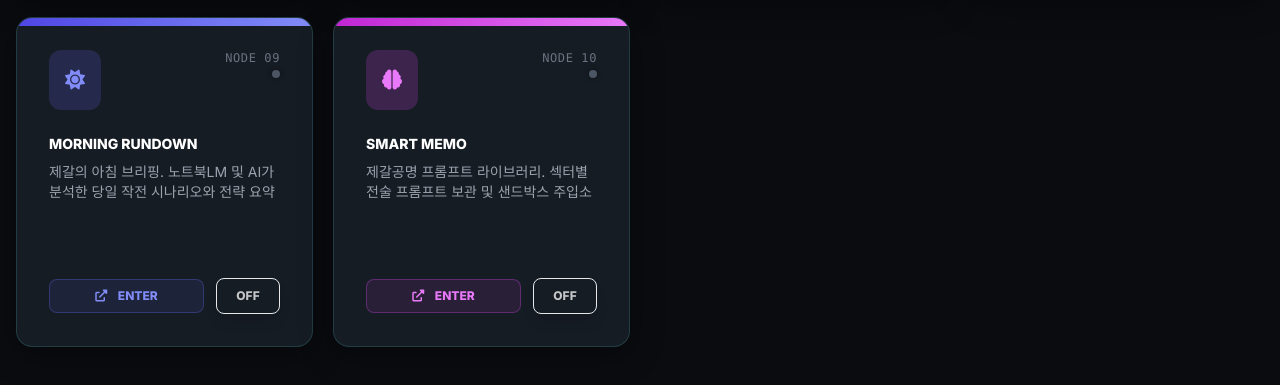
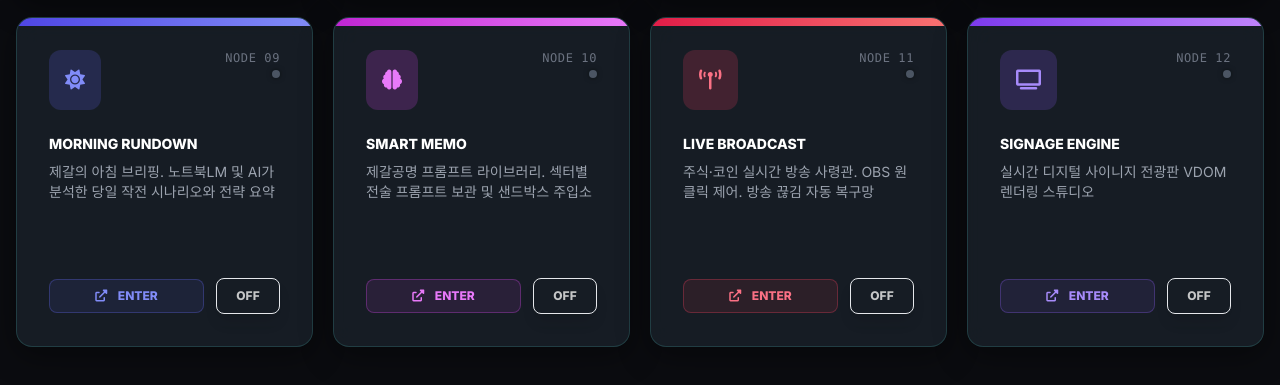
Before and after one commit to YEOWOONCHEA/1004mas_portal, a plain HTML site: page index.html in a window 1280 px wide. Shown: the part 947-1332 px from the top of the page. Drawn offline with nearby package versions, Linux system fonts and the light colour scheme; no server answers.

Commit message:
Add Node 12 Signage Engine to portal

```diff
--- a/index.html
+++ b/index.html
@@ -73,7 +73,7 @@
                         const res = await fetch(`https://krx.1004mas.com/api/system_state?t=${Date.now()}`);
                         const data = await res.json();
                         // Individual Node UI
-                        for(let i=1; i<=10; i++) {
+                        for(let i=1; i<=12; i++) {
                             const nodeId = i < 10 ? `node_0${i}` : `node_${i}`;
                             const nodeBtn = document.getElementById(i < 10 ? `btn-node-0${i}` : `btn-node-${i}`);
                             if(nodeBtn) {
@@ -396,6 +396,56 @@
                     </div>
                 </div>
 
+                <!-- Node 11: 방송 사령관 -->
+                <div class="glass-panel p-6 md:p-8 group relative overflow-hidden flex flex-col h-full fade-in" style="animation-delay: 1.1s;">
+                    <div class="absolute inset-0 bg-gradient-to-br from-rose-500/10 to-transparent opacity-0 group-hover:opacity-100 transition-opacity duration-300 pointer-events-none"></div>
+                    <div class="h-2 w-full absolute top-0 left-0 bg-gradient-to-r from-rose-600 to-red-400 pointer-events-none"></div>
+                    <a href="http://localhost:7777" target="_blank" class="flex-grow flex flex-col relative z-10">
+                        <div class="flex items-start justify-between mb-4 md:mb-6 relative">
+                            <div class="bg-rose-500/20 p-3 md:p-4 rounded-xl text-rose-400">
+                                <i class="fas fa-broadcast-tower text-2xl md:text-xl md:text-3xl"></i>
+                            </div>
+                            <div class="flex flex-col items-end">
+                                <span class="text-[10px] md:text-xs font-mono text-gray-500 tracking-wider">NODE 11</span>
+                                <span id="status-node-11" class="w-2 h-2 rounded-full bg-gray-600 mt-1 shadow-[0_0_5px_rgba(0,0,0,0.5)]"></span>
+                            </div>
+                        </div>
+                        <h2 class="text-xl md:text-sm md:text-2xl font-bold text-white mb-1 md:mb-2 group-hover:text-rose-400 transition-colors">LIVE BROADCAST</h2>
+                        <p class="text-gray-400 text-xs md:text-sm flex-grow">주식·코인 실시간 방송 사령관. OBS 원클릭 제어. 방송 끊김 자동 복구망</p>
+                    </a>
+                    <div class="mt-3 md:mt-6 flex flex-col xl:flex-row items-center gap-2 md:gap-3 relative z-10">
+                        <a href="http://localhost:7777" target="_blank" class="flex-grow py-2 px-4 bg-rose-500/10 border border-rose-500/30 rounded-lg text-rose-400 text-xs font-bold text-center hover:bg-rose-500/20 transition-all">
+                            <i class="fas fa-external-link-alt mr-1 md:mr-2"></i> ENTER
+                        </a>
+                        <button onclick="event.preventDefault(); toggleNode('node_11')" id="btn-node-11" class="w-full xl:w-16 py-1.5 md:py-2 rounded-lg text-[10px] md:text-[12px] font-black border transition-all shadow-lg">OFF</button>
+                    </div>
+                </div>
+
+                <!-- Node 12: 사이니지 디자인 엔진 -->
+                <div class="glass-panel p-6 md:p-8 group relative overflow-hidden flex flex-col h-full fade-in" style="animation-delay: 1.2s;">
+                    <div class="absolute inset-0 bg-gradient-to-br from-violet-500/10 to-transparent opacity-0 group-hover:opacity-100 transition-opacity duration-300 pointer-events-none"></div>
+                    <div class="h-2 w-full absolute top-0 left-0 bg-gradient-to-r from-violet-600 to-purple-400 pointer-events-none"></div>
+                    <a href="http://localhost:5174" target="_blank" class="flex-grow flex flex-col relative z-10">
+                        <div class="flex items-start justify-between mb-4 md:mb-6 relative">
+                            <div class="bg-violet-500/20 p-3 md:p-4 rounded-xl text-violet-400">
+                                <i class="fas fa-tv text-2xl md:text-xl md:text-3xl"></i>
+                            </div>
+                            <div class="flex flex-col items-end">
+                                <span class="text-[10px] md:text-xs font-mono text-gray-500 tracking-wider">NODE 12</span>
+                                <span id="status-node-12" class="w-2 h-2 rounded-full bg-gray-600 mt-1 shadow-[0_0_5px_rgba(0,0,0,0.5)]"></span>
+                            </div>
+                        </div>
+                        <h2 class="text-xl md:text-sm md:text-2xl font-bold text-white mb-1 md:mb-2 group-hover:text-violet-400 transition-colors">SIGNAGE ENGINE</h2>
+                        <p class="text-gray-400 text-xs md:text-sm flex-grow">실시간 디지털 사이니지 전광판 VDOM 렌더링 스튜디오</p>
+                    </a>
+                    <div class="mt-3 md:mt-6 flex flex-col xl:flex-row items-center gap-2 md:gap-3 relative z-10">
+                        <a href="http://localhost:5174" target="_blank" class="flex-grow py-2 px-4 bg-violet-500/10 border border-violet-500/30 rounded-lg text-violet-400 text-xs font-bold text-center hover:bg-violet-500/20 transition-all">
+                            <i class="fas fa-external-link-alt mr-1 md:mr-2"></i> ENTER
+                        </a>
+                        <button onclick="event.preventDefault(); toggleNode('node_12')" id="btn-node-12" class="w-full xl:w-16 py-1.5 md:py-2 rounded-lg text-[10px] md:text-[12px] font-black border transition-all shadow-lg">OFF</button>
+                    </div>
+                </div>
+
             </div>
         </div>
     </div>
```
